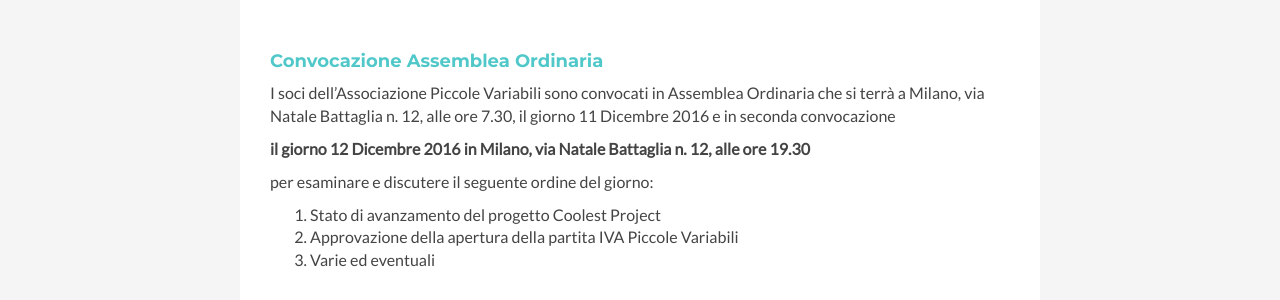
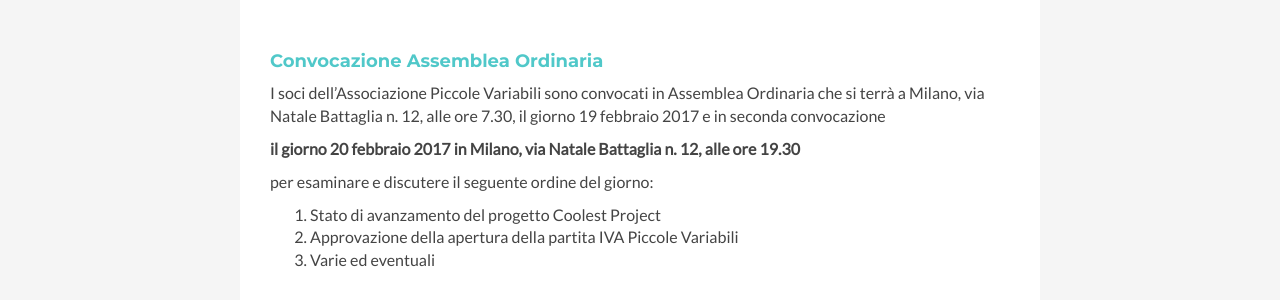
Before and after one commit to fgrotta/piccolevariabili.it, a Jekyll site: the page built from comunicazioni.html, in a window 1280 px wide. Shown: the part 144-444 px from the top of the page. Built offline with Jekyll 4.4.1, drawn with Linux system fonts in a browser that asks for light colours.

Commit message:
Update comunicazioni.html

```diff
--- a/comunicazioni.html
+++ b/comunicazioni.html
@@ -6,10 +6,10 @@ layout: default
 <div class="info">
     <h4>Convocazione Assemblea Ordinaria</h4>
     <p>
-    I soci dell’Associazione Piccole Variabili sono convocati in Assemblea Ordinaria che si terrà a Milano, via Natale Battaglia n. 12, alle ore 7.30, il giorno 11 Dicembre 2016 e in seconda convocazione
+    I soci dell’Associazione Piccole Variabili sono convocati in Assemblea Ordinaria che si terrà a Milano, via Natale Battaglia n. 12, alle ore 7.30, il giorno 19 febbraio 2017 e in seconda convocazione
     </p>
     <p>
-    <strong>il giorno 12 Dicembre 2016 in Milano, via Natale Battaglia n. 12,  alle ore 19.30</strong>
+    <strong>il giorno 20 febbraio 2017 in Milano, via Natale Battaglia n. 12,  alle ore 19.30</strong>
     </p>
     <p>
     per esaminare e discutere il seguente ordine del giorno:
```
